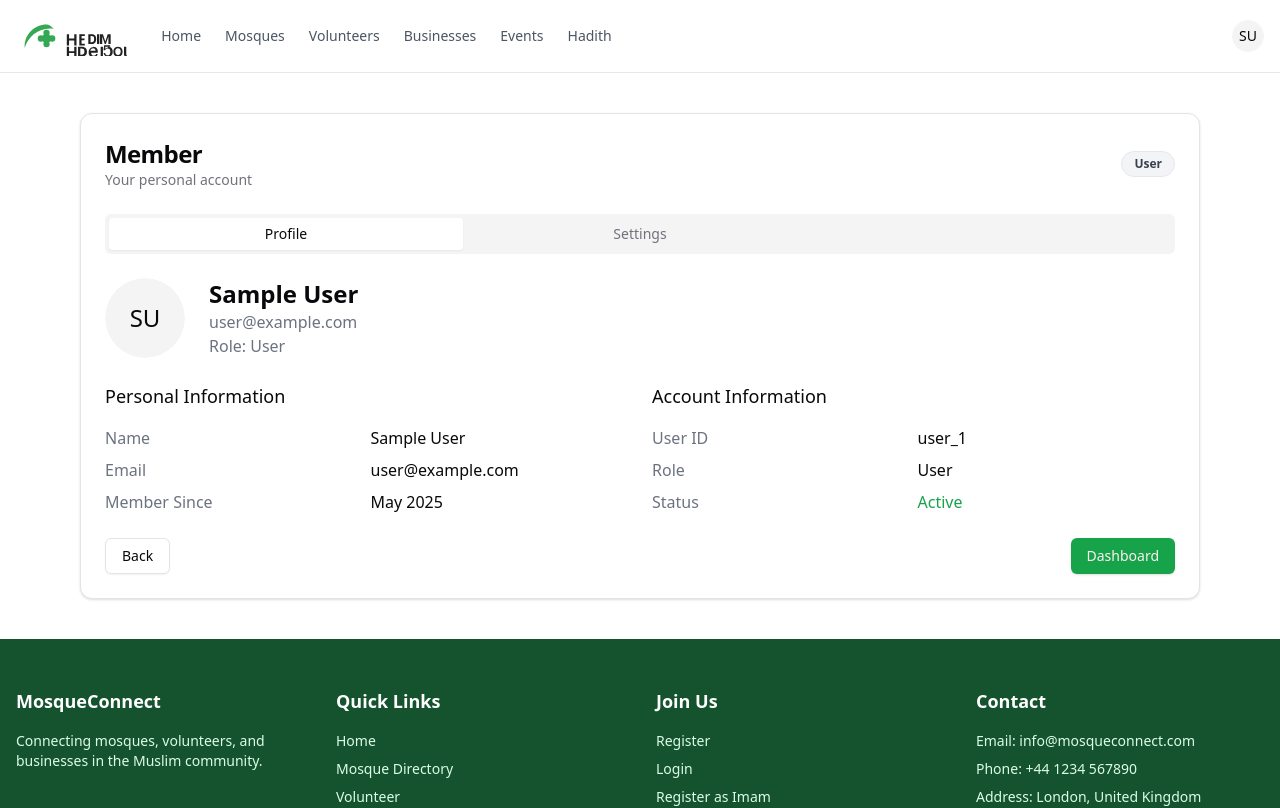
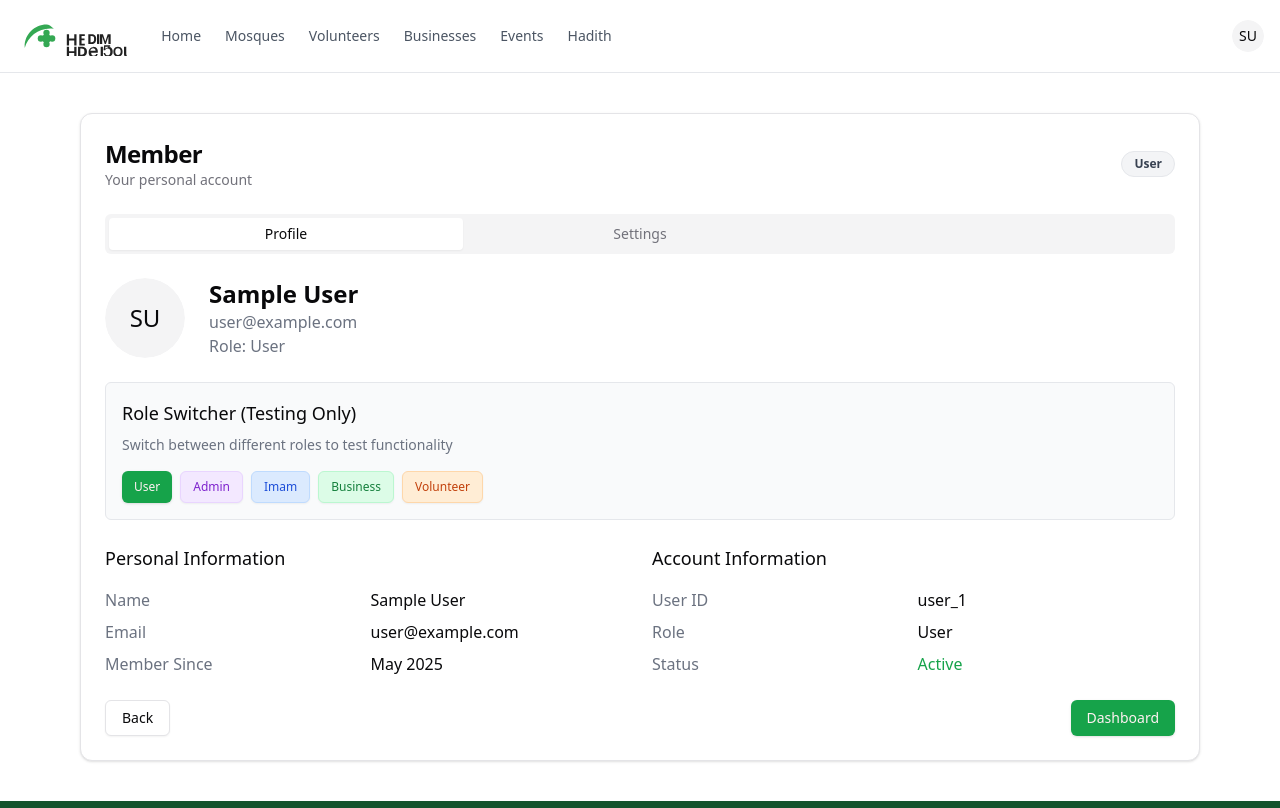
Before and after one commit to ChejAhamed/mosque-connect, a Next.js app: page /profile in a window 1280 px wide. Shown: the top 808 px of the page. Built offline with nearby package versions, Linux system fonts and the light colour scheme; no server answers; sample sign-in values are in the browser's storage.

Commit message:
Add role switcher to profile page for easy testing

```diff
--- a/src/app/profile/page.js
+++ b/src/app/profile/page.js
@@ -23,9 +23,10 @@ const getInitials = (name) => {
 };
 
 export default function ProfilePage() {
-  const { data: session, status } = useSession();
+  const { data: session, status, update } = useSession();
   const router = useRouter();
   const [activeTab, setActiveTab] = useState("profile");
+  const [isUpdatingRole, setIsUpdatingRole] = useState(false);
 
   // Redirect to login if not authenticated
   useEffect(() => {
@@ -33,6 +34,30 @@ export default function ProfilePage() {
       router.push("/login?callbackUrl=/profile");
     }
   }, [status, router]);
+
+  // Function to change user role for testing
+  const changeRole = async (newRole) => {
+    if (!session || isUpdatingRole) return;
+
+    setIsUpdatingRole(true);
+    try {
+      // Update the session with a new role
+      await update({
+        ...session,
+        user: {
+          ...session.user,
+          role: newRole,
+        },
+      });
+
+      // Force refresh to show the new role
+      router.refresh();
+    } catch (error) {
+      console.error("Error changing role:", error);
+    } finally {
+      setIsUpdatingRole(false);
+    }
+  };
 
   // Show loading state while session is loading
   if (status === "loading") {
@@ -143,7 +168,9 @@ export default function ProfilePage() {
               <TabsTrigger value="profile">Profile</TabsTrigger>
               <TabsTrigger value="settings">Settings</TabsTrigger>
               {userRole !== "user" && (
-                <TabsTrigger value={userRole}>{userRole === "admin" ? "Admin" : userRole.charAt(0).toUpperCase() + userRole.slice(1)}</TabsTrigger>
+                <TabsTrigger value={userRole}>
+                  {userRole === "admin" ? "Admin" : userRole.charAt(0).toUpperCase() + userRole.slice(1)}
+                </TabsTrigger>
               )}
             </TabsList>
 
@@ -158,6 +185,61 @@ export default function ProfilePage() {
                   <p className="text-gray-500">{user?.email}</p>
                   <p className="text-gray-500 capitalize">Role: {userRole}</p>
                 </div>
+              </div>
+
+              {/* Role Switcher for Testing */}
+              <div className="p-4 border border-gray-200 rounded-md bg-gray-50">
+                <h3 className="text-lg font-medium mb-2">Role Switcher (Testing Only)</h3>
+                <p className="text-sm text-gray-500 mb-4">Switch between different roles to test functionality</p>
+                <div className="flex flex-wrap gap-2">
+                  <Button
+                    size="sm"
+                    variant={userRole === "user" ? "default" : "outline"}
+                    onClick={() => changeRole("user")}
+                    disabled={isUpdatingRole}
+                  >
+                    User
+                  </Button>
+                  <Button
+                    size="sm"
+                    variant={userRole === "admin" ? "default" : "outline"}
+                    onClick={() => changeRole("admin")}
+                    disabled={isUpdatingRole}
+                    className="bg-purple-100 text-purple-700 border-purple-200 hover:bg-purple-200"
+                  >
+                    Admin
+                  </Button>
+                  <Button
+                    size="sm"
+                    variant={userRole === "imam" ? "default" : "outline"}
+                    onClick={() => changeRole("imam")}
+                    disabled={isUpdatingRole}
+                    className="bg-blue-100 text-blue-700 border-blue-200 hover:bg-blue-200"
+                  >
+                    Imam
+                  </Button>
+                  <Button
+                    size="sm"
+                    variant={userRole === "business" ? "default" : "outline"}
+                    onClick={() => changeRole("business")}
+                    disabled={isUpdatingRole}
+                    className="bg-green-100 text-green-700 border-green-200 hover:bg-green-200"
+                  >
+                    Business
+                  </Button>
+                  <Button
+                    size="sm"
+                    variant={userRole === "volunteer" ? "default" : "outline"}
+                    onClick={() => changeRole("volunteer")}
+                    disabled={isUpdatingRole}
+                    className="bg-orange-100 text-orange-700 border-orange-200 hover:bg-orange-200"
+                  >
+                    Volunteer
+                  </Button>
+                </div>
+                {isUpdatingRole && (
+                  <p className="text-sm text-blue-600 mt-2">Updating role...</p>
+                )}
               </div>
 
               <div className="grid md:grid-cols-2 gap-6 mt-8">
```
